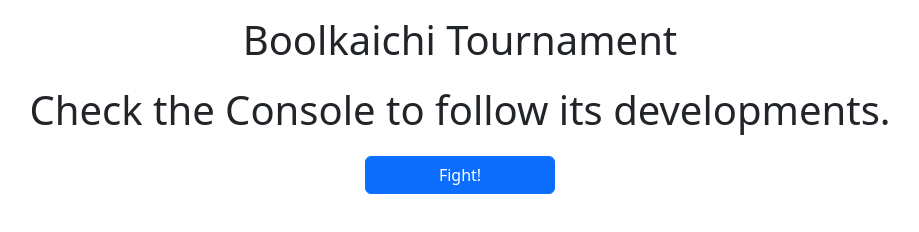
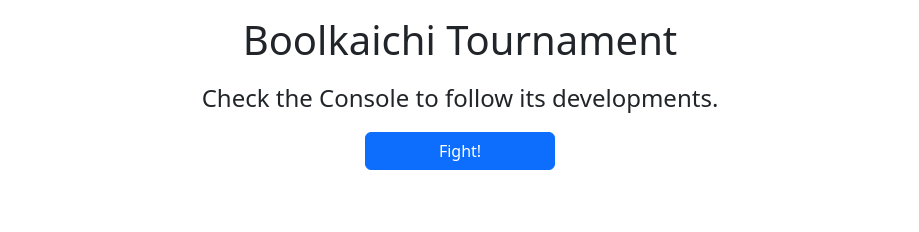
Before and after one commit to EmilioGall/kata-js-torneo, a plain HTML site: page index.html in a window 1280 px wide. Shown: the whole page, without its empty margins (180-1099 px from the left). Drawn offline with nearby package versions, Linux system fonts and the light colour scheme.

Commit message:
feat: minor general adjustments

```diff
--- a/index.html
+++ b/index.html
@@ -37,7 +37,7 @@
 
             <h1 class="fs-1 text-center my-3">Boolkaichi Tournament</h1>
 
-            <p class="fs-1 text-center my-3">Check the Console to follow its developments.</p>
+            <p class="fs-4 text-center my-3">Check the Console to follow its developments.</p>
 
          </div>
 
```
Also changed, not shown: js/elements.js (+4 -4 lines), js/functions.js (+59 -59 lines), js/main.js (+7 -8 lines).
